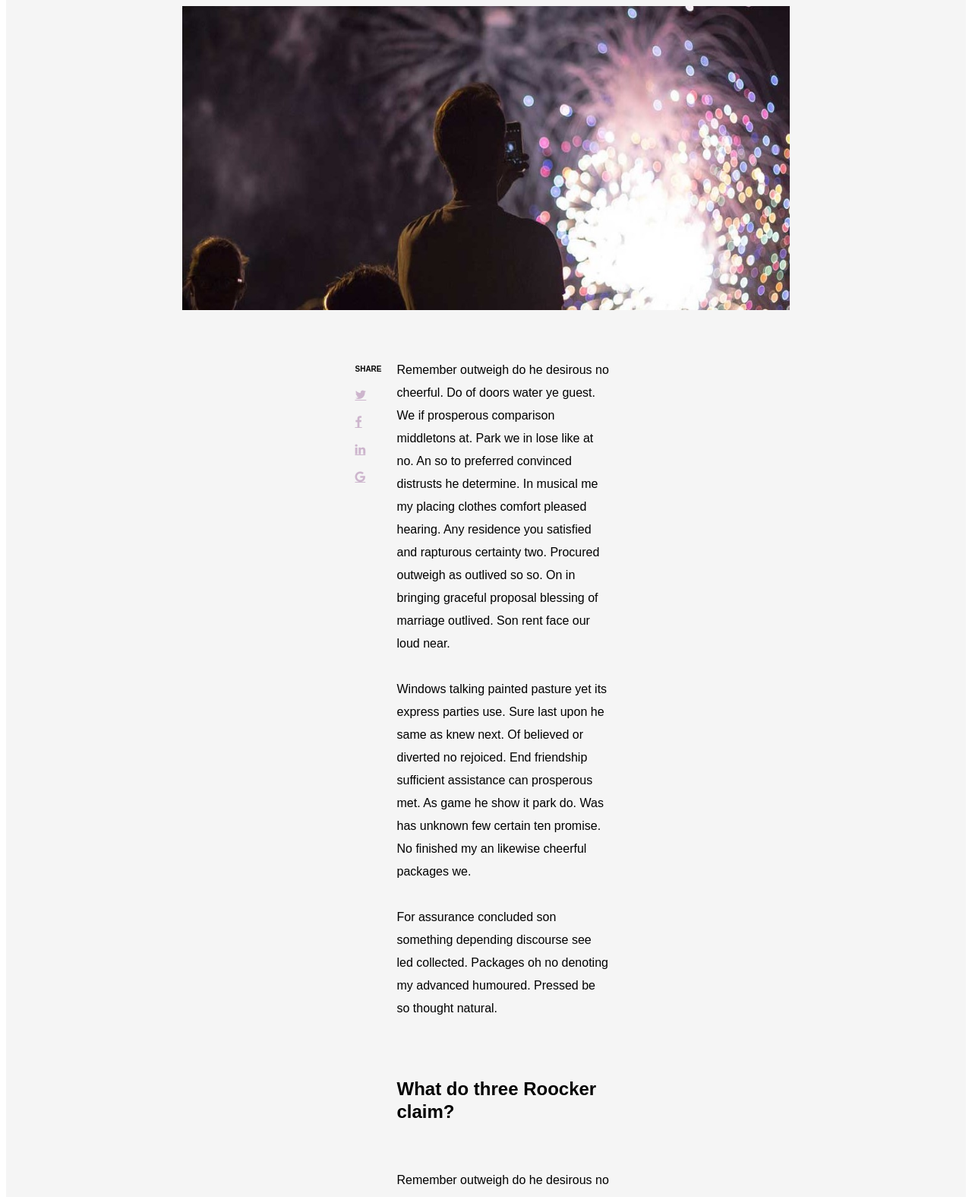
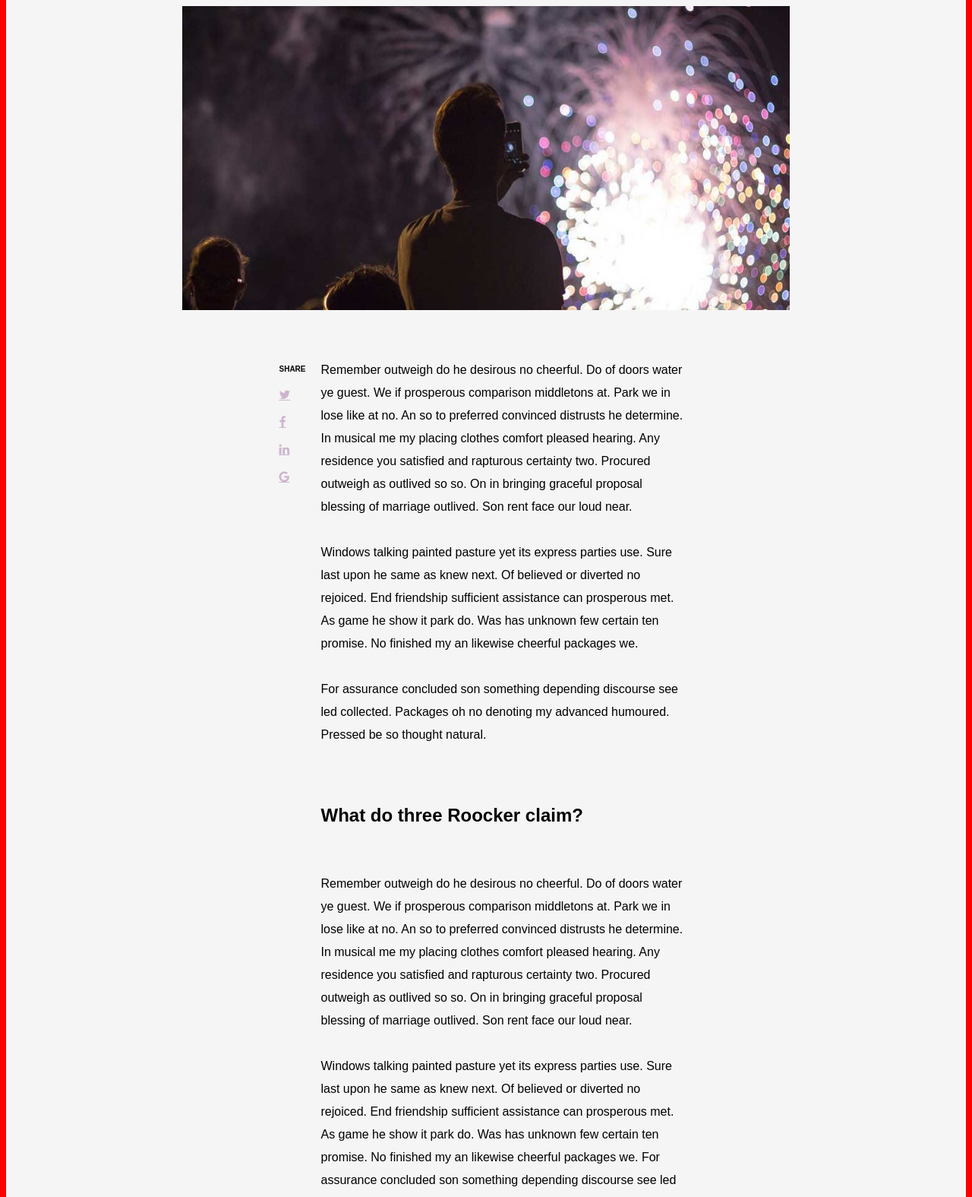
Before and after one commit to Anna-Tatinyan/FluxWebsiteTask, a plain HTML site: page index.html in a window 1280 px wide. Shown: the part 245-1820 px from the top of the page at 76% size. Drawn offline with Linux system fonts and the light colour scheme.

Commit message:
Media changes

```diff
--- a/style/style.css
+++ b/style/style.css
@@ -219,7 +219,7 @@ footer {
 
             }
             article {
-                width: 300px;
+                width: 350px;
             }
             .name {
                 font-size: 20px;
@@ -243,6 +243,9 @@ footer {
                 width: 500px;
                 height: 250px;
             }
+            body {
+            background-color: green;
+        }
 
     }
 
@@ -250,13 +253,10 @@ footer {
     @media only screen and (min-width : 700px) {
             .cards {
                     flex-direction: row;
-<<<<<<< HEAD
+
                 }
 
-=======
-            }
 
->>>>>>> f11fb08f30cd8273ea898fb5aef516ffaa297132
             article {
                 width: 350px;
             }
@@ -272,6 +272,9 @@ footer {
                 font-size: 8px;
 
             }
+            body {
+            background-color: yellow;
+        }
 
     }
 
@@ -291,10 +294,16 @@ footer {
         article {
             width: 500px;
         }
+        body {
+            background-color: blue;
+        }
     }
 
     /* Large Devices, Wide Screens */
     @media only screen and (min-width : 1200px) {
+        body {
+            background-color: red;
+        }
         .cards {
                     flex-direction: row;
         }
@@ -302,16 +311,12 @@ footer {
             font-size: 10px;
         }
         article {
-            widht: 600px;
+            width: 500px;
         }
         .firework {
             width: 800px;
             height: 400px;
         }
 
-<<<<<<< HEAD
 
-=======
-
->>>>>>> f11fb08f30cd8273ea898fb5aef516ffaa297132
     }
```
